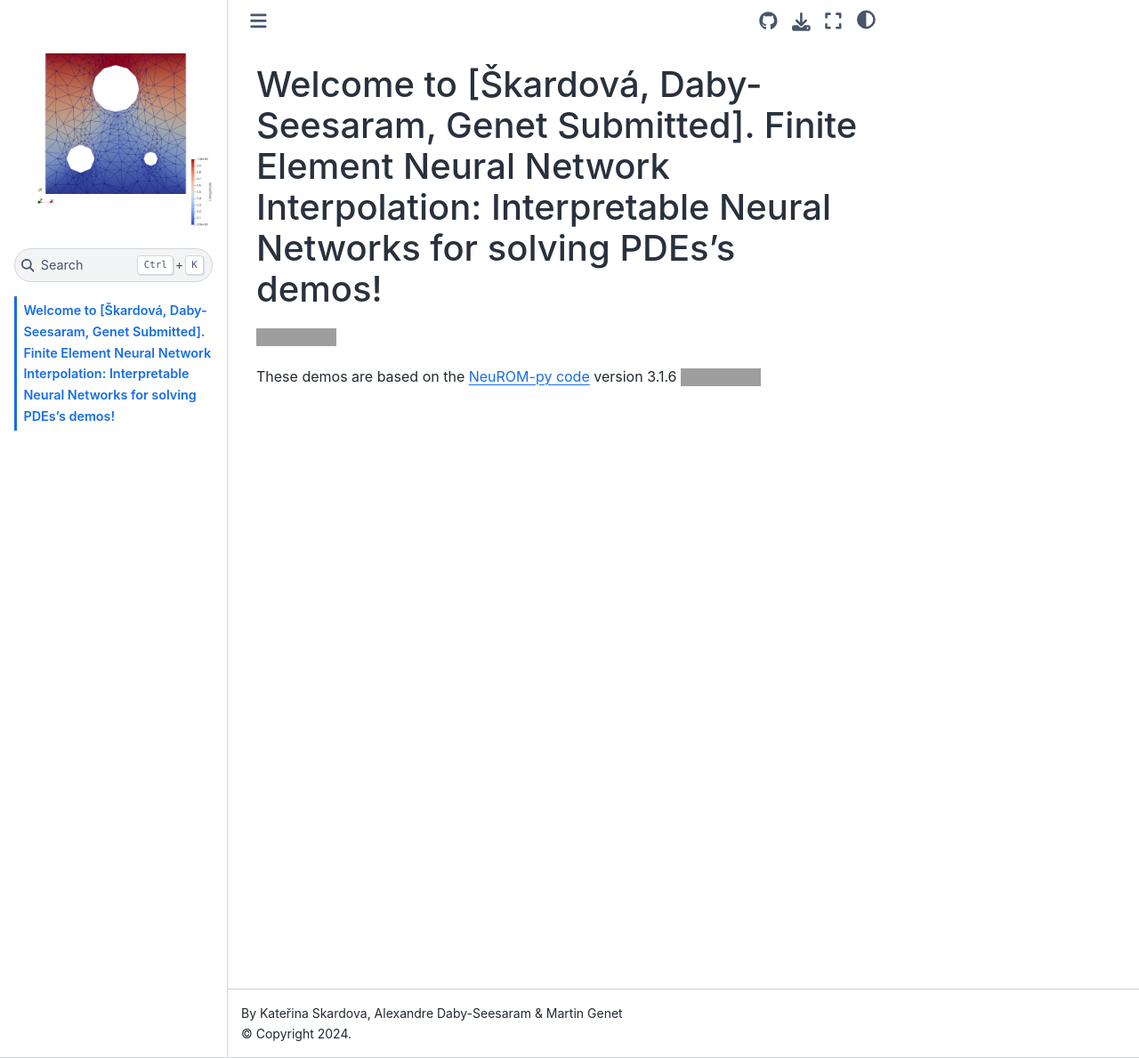
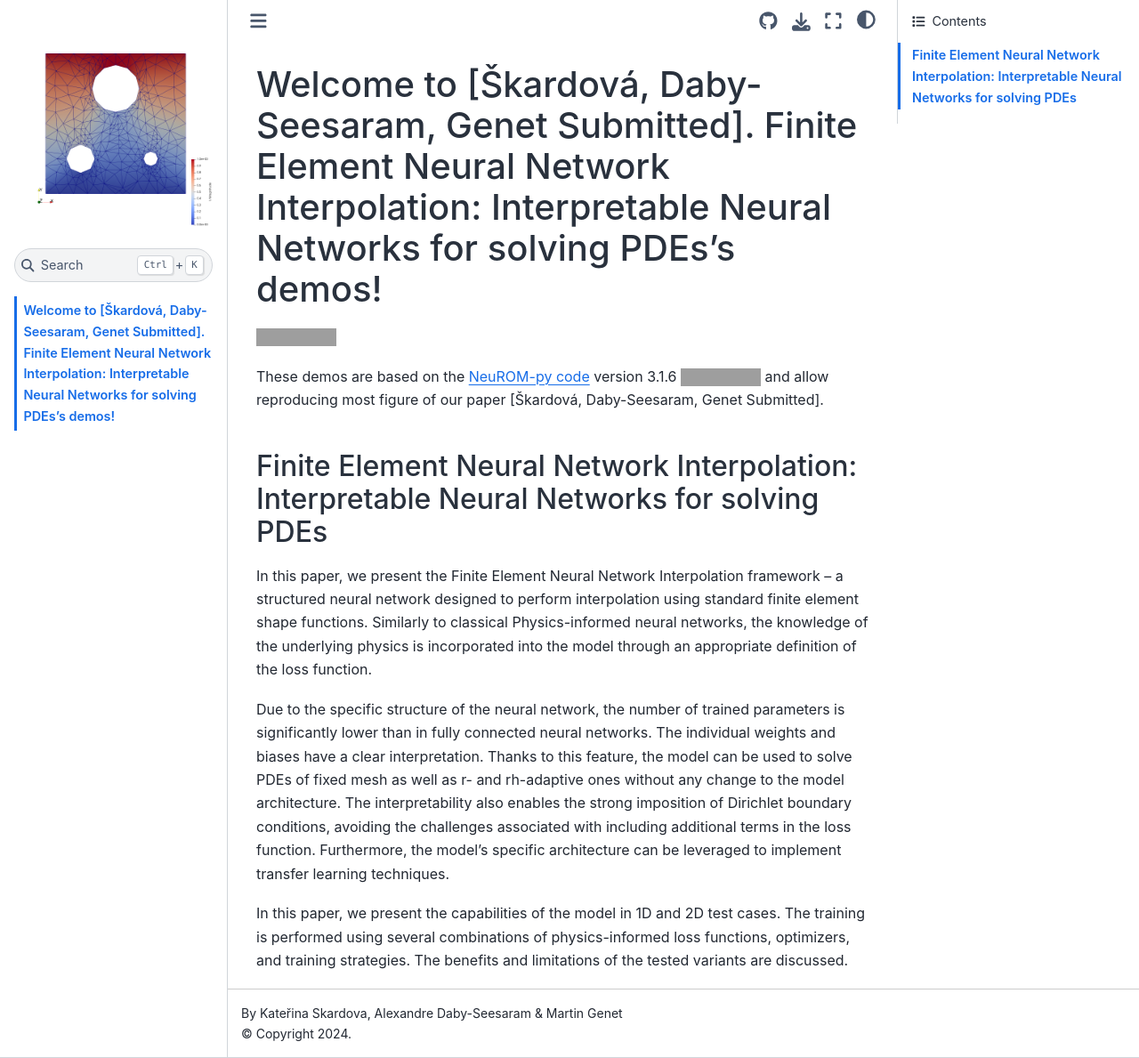
Before and after one commit to AlexandreDabySeesaram/FENNI-paper-demos, a Jupyter Book: the page built from index.md, in a window 1280 px wide and 1189 px high. Shown: the whole window at 89% size. Built offline with Jupyter Book 1.0.4 settings and Sphinx 7.4.7 and the Sphinx Book theme 1.1.4, drawn with Linux system fonts in a browser that asks for light colours; pages that are not in the unit, such as notebooks, are missing from menus; grey boxes are pictures that could not be loaded.

Commit message:
Update index

```diff
--- a/index.md
+++ b/index.md
@@ -2,4 +2,13 @@
 
 [![DOI](https://zenodo.org/badge/DOI/10.5281/zenodo.13785982.svg)](https://doi.org/10.5281/zenodo.13785982)
 
-These demos are based on the [NeuROM-py code](https://pypi.org/project/NeuROM-Py/) version 3.1.6 [![DOI](https://zenodo.org/badge/DOI/10.5281/zenodo.13772741.svg)](https://doi.org/10.5281/zenodo.13772741)
+These demos are based on the [NeuROM-py code](https://pypi.org/project/NeuROM-Py/) version 3.1.6 [![DOI](https://zenodo.org/badge/DOI/10.5281/zenodo.13772741.svg)](https://doi.org/10.5281/zenodo.13772741) and allow reproducing most figure of our paper [Škardová, Daby-Seesaram, Genet  Submitted].
+
+## Finite Element Neural Network Interpolation: Interpretable Neural Networks for solving PDEs
+In this paper, we present the Finite Element Neural Network Interpolation framework -- a structured neural network designed to perform interpolation using standard finite element shape functions.
+Similarly to classical Physics-informed neural networks, the knowledge of the underlying physics is incorporated into the model through an appropriate definition of the loss function.
+
+Due to the specific structure of the neural network, the number of trained parameters is significantly lower than in fully connected neural networks. The individual weights and biases have a clear interpretation. Thanks to this feature, the model can be used to solve PDEs of fixed mesh as well as r- and rh-adaptive ones without any change to the model architecture.
+The interpretability also enables the strong imposition of Dirichlet boundary conditions, avoiding the challenges associated with including additional terms in the loss function. Furthermore, the model's specific architecture can be leveraged to implement transfer learning techniques.
+
+In this paper, we present the capabilities of the model in 1D and 2D test cases. The training is performed using several combinations of physics-informed loss functions, optimizers, and training strategies. The benefits and limitations of the tested variants are discussed.
```
